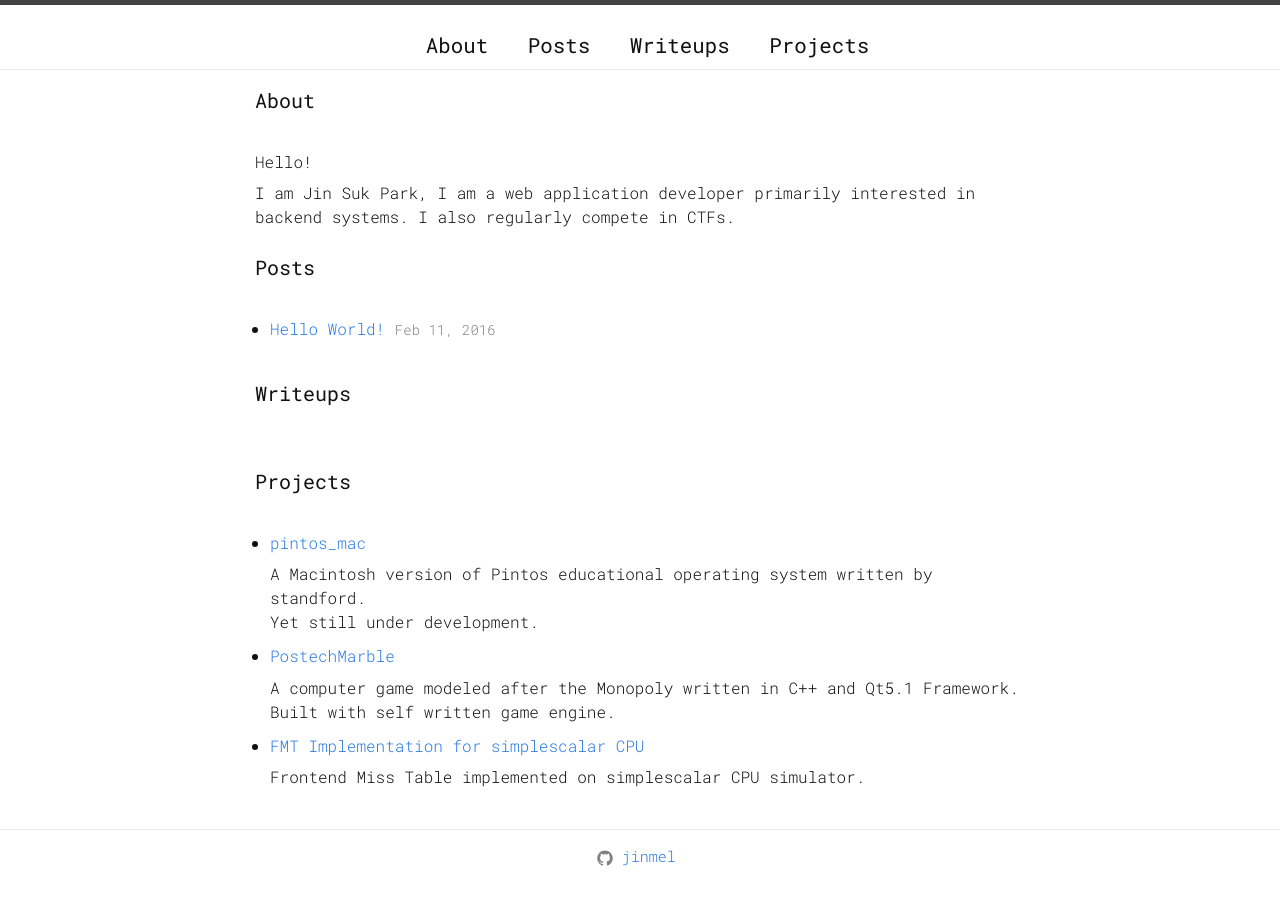
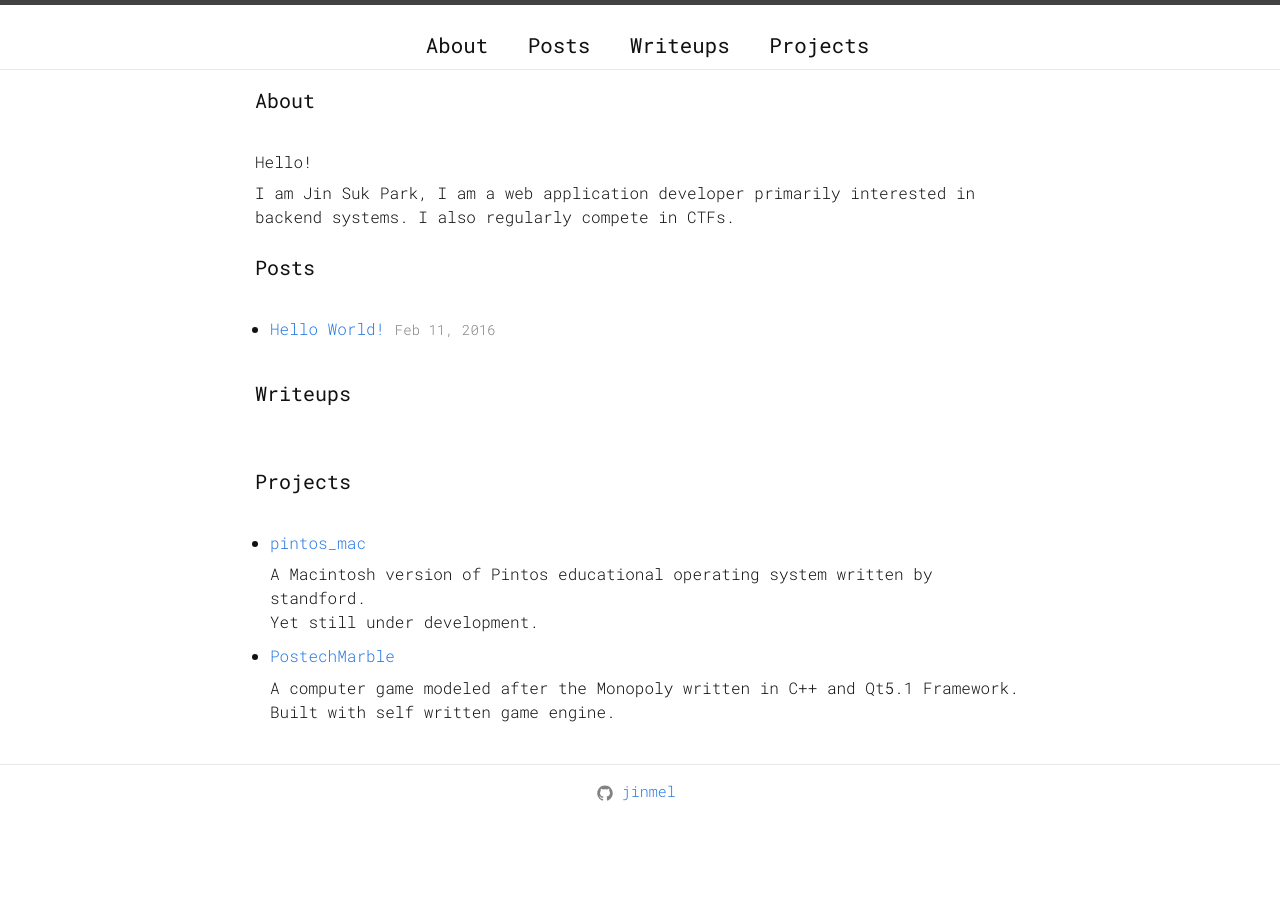
Before and after one commit to jinmel/jinmel.github.io, a Jekyll site: the page built from index.html, in a window 1280 px wide. Built offline with Jekyll 4.4.1, drawn with Linux system fonts in a browser that asks for light colours.

Commit message:
exclude fmt

```diff
--- a/index.html
+++ b/index.html
@@ -62,17 +62,17 @@ layout: default
           </span>
         </p>
       </li>
-      <li>
-        <p>
-          <a href="https://github.com/jinmel/simplescalar_fmt">
-            FMT Implementation for simplescalar CPU</a>
-        </p>
-        <p>
-          <span class="description">
-            Frontend Miss Table implemented on simplescalar CPU simulator.
-          </span>
-        </p>
-      </li>
+      {% comment %} <li> {% endcomment %}
+      {% comment %}   <p> {% endcomment %}
+      {% comment %}     <a href="https://github.com/jinmel/simplescalar_fmt"> {% endcomment %}
+      {% comment %}       FMT Implementation for simplescalar CPU</a> {% endcomment %}
+      {% comment %}   </p> {% endcomment %}
+      {% comment %}   <p> {% endcomment %}
+      {% comment %}     <span class="description"> {% endcomment %}
+      {% comment %}       Frontend Miss Table implemented on simplescalar CPU simulator. {% endcomment %}
+      {% comment %}     </span> {% endcomment %}
+      {% comment %}   </p> {% endcomment %}
+      {% comment %} </li> {% endcomment %}
     </ul>
   </section>
 </div>
```
